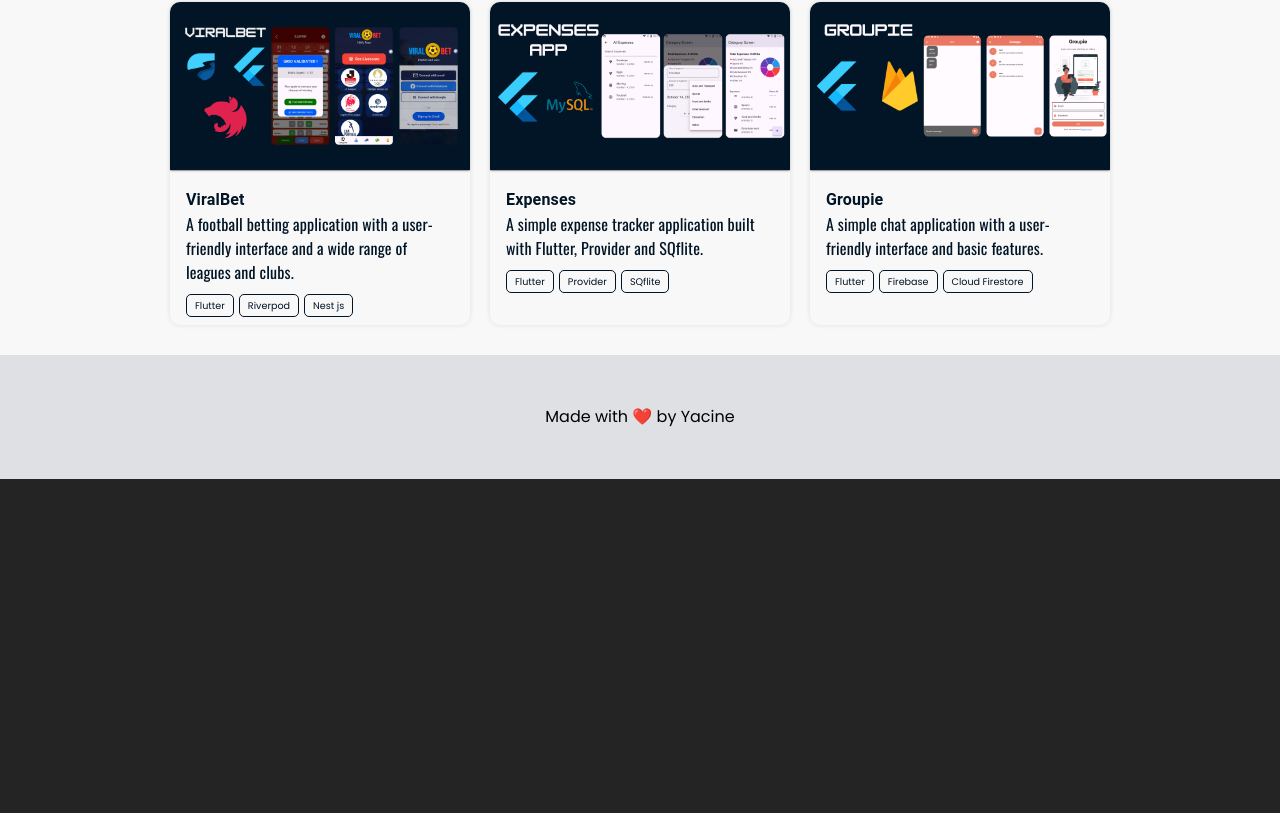
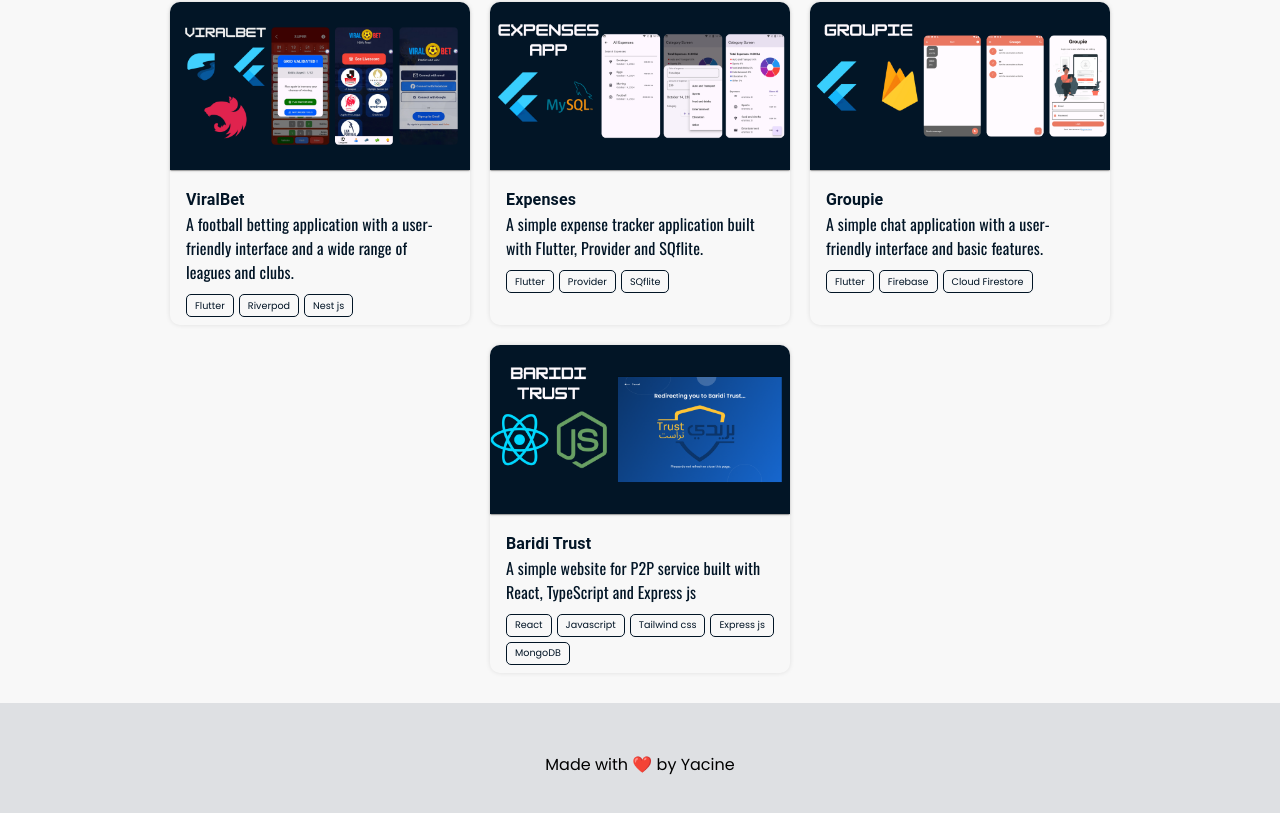
Before and after one commit to yacineboudebouz/my-portfolio, a React (Vite) app: page / in a window 1280 px wide. Shown: the part 2680-3493 px from the top of the page. Before the commit the page ends 3159 px from the top, so only its background shows below. Built offline with nearby package versions, Linux system fonts and the light colour scheme.

Commit message:
added project

```diff
--- a/src/assets/index.ts
+++ b/src/assets/index.ts
@@ -25,6 +25,7 @@ import viralbet from "./viralbet.png";
 import myresume from "./my_resume.pdf";
 import groupie from "./GROUPIE.png";
 import expenses from "./Expenses.png";
+import bariditrust from "./bariditrust.png";
 export {
   mainBg,
   yacineLogo,
@@ -53,4 +54,5 @@ export {
   myresume,
   groupie,
   expenses,
+  bariditrust,
 };
--- a/src/constants/projects.ts
+++ b/src/constants/projects.ts
@@ -1,4 +1,5 @@
 import {
+  bariditrust,
   expenses,
   expressStore,
   groupie,
@@ -50,4 +51,11 @@ export const projects = [
     image: groupie,
     techs: ["Flutter", "Firebase", "Cloud Firestore"],
   },
+  {
+    title: "Baridi Trust",
+    description:
+      "A simple website for P2P service  built with React, TypeScript and Express js",
+    image: bariditrust,
+    techs: ["React", "Javascript", "Tailwind css", "Express js", "MongoDB"],
+  },
 ];
```
Also changed, not shown: src/assets/bariditrust.png (added).
